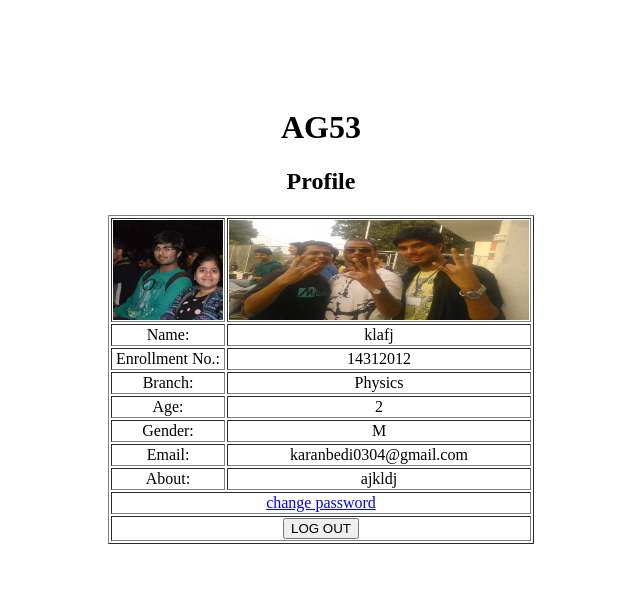
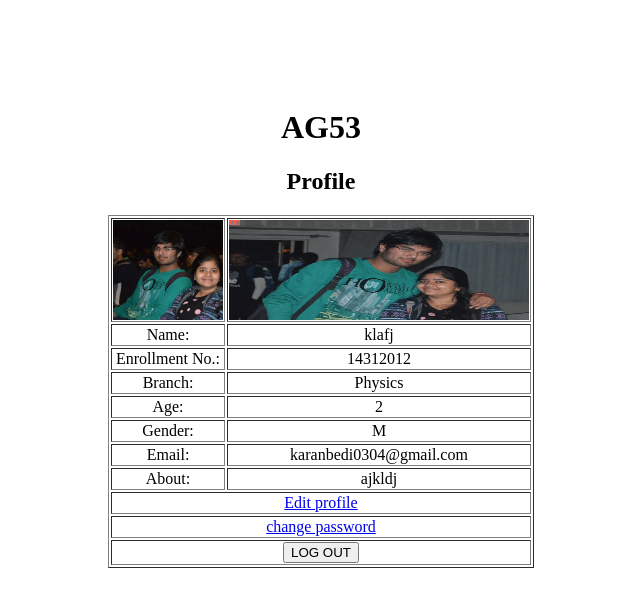
Before and after one commit to kb0304/Login_signup_app, a Django app: page /ag53/profile/ in a window 1280 px wide. Shown: the top 607 px of the page, without its empty margins (319-959 px from the left). Run offline with Django 3.2, Linux system fonts and the light colour scheme; a user stored in the database is signed in; data comes from the database, SQL or seed files in the repository; both versions use the stored data as it was after the commit.

Commit message:
edit profile added, working correctly except pictures

```diff
--- a/mysite/ag53/templates/ag53/profile.html
+++ b/mysite/ag53/templates/ag53/profile.html
@@ -79,6 +79,12 @@
       </tr>
 
       <tr>
+        <td colspan="2" style="text-align:center">
+          <a href="/ag53/edit_profile">Edit profile</a>
+        </td>
+      </tr>
+
+      <tr>
         <td colspan='2' style='text-align:center'>
           <a href="/ag53/password_change">change password</a>
         </td>
--- a/mysite/ag53/urls.py
+++ b/mysite/ag53/urls.py
@@ -9,6 +9,6 @@ urlpatterns = patterns('',
     url(r'^logout$', views.logout_view, name='logout_url'),
     url(r'^password_change/$', 'django.contrib.auth.views.password_change',{'post_change_redirect' : '/ag53/cpsuccess'},name="password_change"),
     url(r'^cpsuccess$', views.cpsuccess,name='cpsuccess'),
-
+    url(r'^edit_profile/$',views.edit_profile,name='edit_profile'),
 
 )
--- a/mysite/ag53/views.py
+++ b/mysite/ag53/views.py
@@ -39,6 +39,19 @@ def signup(request):
 BASE_DIR = os.path.dirname(os.path.dirname(__file__))
 @login_required
 
+def edit_profile(request):
+    u = request.user
+    if request.method == 'POST':
+        profileform = ProfileForm(request.POST, request.FILES , prefix='profile')
+        if profileform.is_valid():
+            u.profile.delete()
+            profile = profileform.save(commit=False)
+            profile.user=u
+            profile.save()
+            return HttpResponseRedirect('/ag53/profile')
+    else:
+        profileform = ProfileForm(prefix='profile',initial={'name':u.profile.name,'enrollment_no':u.profile.enrollment_no,'about_me':u.profile.about_me,'age':u.profile.age,'branch':u.profile.branch,'gender':u.profile.gender,'profile_pic':u.profile.profile_pic})
+    return render_to_response('ag53/edit_profile.html',dict(profileform=profileform),context_instance=RequestContext(request))
 
 def cpsuccess(request):
     u = request.user
```
Also changed, not shown: mysite/ag53/templates/ag53/edit_profile.html (added, +14 -0 lines), mysite/ag53/static/ag53/media/images/cover_pic/14312012.jpg, mysite/db.sqlite3, 5 other files.
